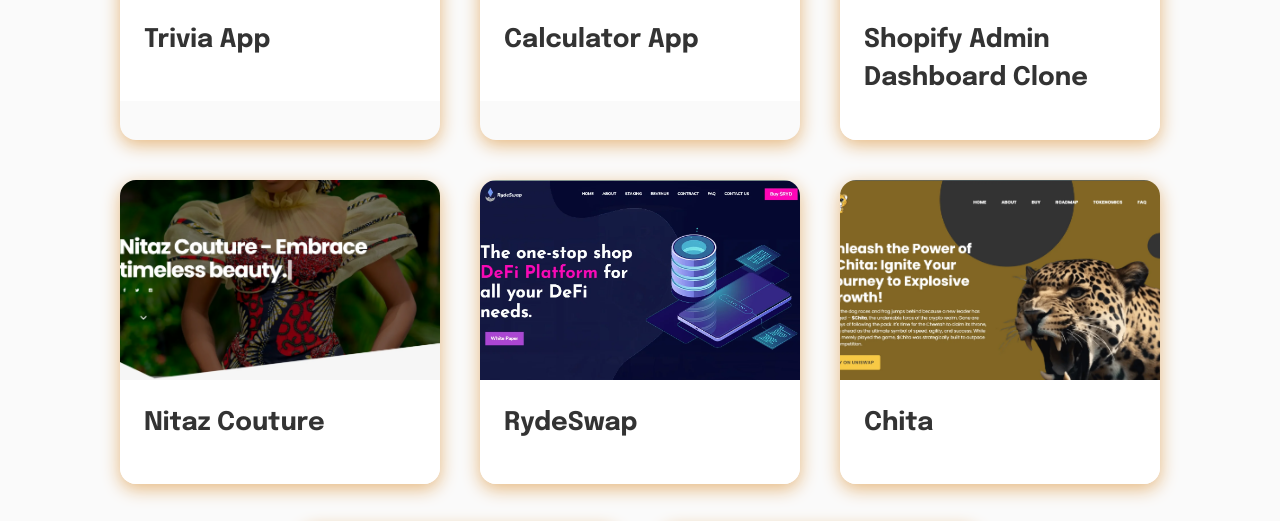
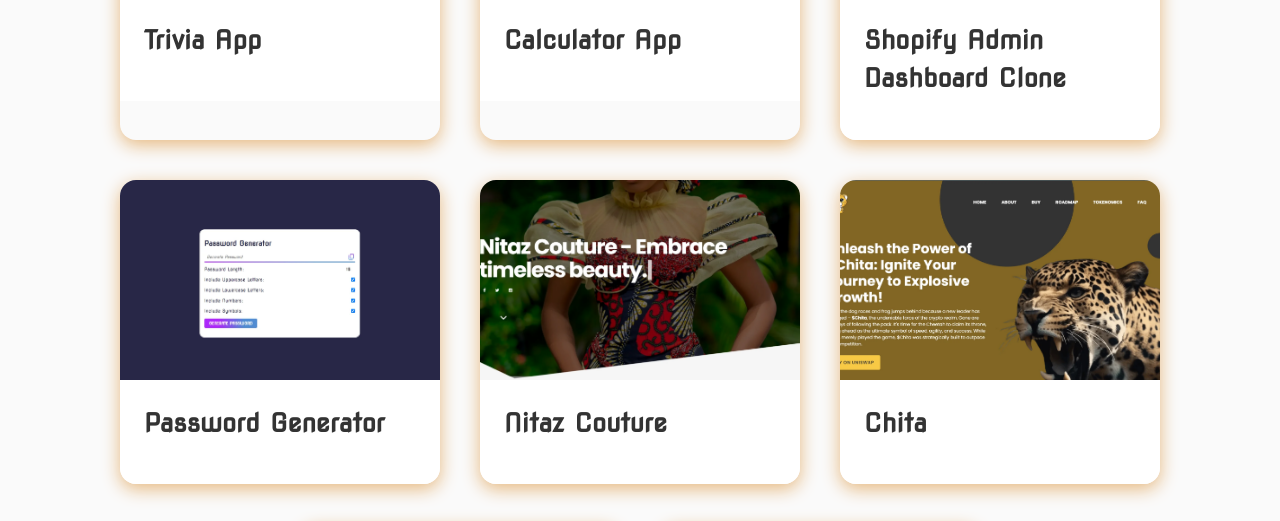
Before and after one commit to Itz-Emmy/Portfolio-Revamp, a website built with webpack: page index.html in a window 1280 px wide. Shown: the part 1158-1679 px from the top of the page. Built offline with nearby package versions, Linux system fonts and the light colour scheme.

Commit message:
Update Portfolio

```diff
--- a/index.html
+++ b/index.html
@@ -6,7 +6,7 @@
     <title>Emmanuel Agbonyeme | Web Developer</title>
     <link rel="shortcut icon" href="./img/favicon.ico" type="image/x-icon" />
     <link
-      href="https://fonts.googleapis.com/css2?family=Epilogue:wght@500;700&display=swap"
+      href="https://fonts.googleapis.com/css2?family=Nova+Square&display=swap"
       rel="stylesheet"
     />
     <link
@@ -204,6 +204,34 @@
             <article>
               <figure>
                 <a
+                  href="https://password-generator-app-indol.vercel.app/"
+                  class="read-more"
+                  title="Visit site"
+                  target="_blank"
+                >
+                  <img
+                    src="./img/pw-app.webp"
+                    alt="Password Generator"
+                    title="Password Generator"
+                    loading="lazy"
+                  />
+                </a>
+              </figure>
+              <div class="article-preview">
+                <a
+                  href="https://password-generator-app-indol.vercel.app/"
+                  class="read-more"
+                  title="Visit site"
+                  target="_blank"
+                >
+                  <h2>Password Generator</h2>
+                </a>
+              </div>
+            </article>
+
+            <article>
+              <figure>
+                <a
                   href="https://nitazcouture.netlify.app/"
                   class="read-more"
                   title="Visit site"
@@ -225,34 +253,6 @@
                   target="_blank"
                 >
                   <h2>Nitaz Couture</h2>
-                </a>
-              </div>
-            </article>
-
-            <article>
-              <figure>
-                <a
-                  href="https://rydeswap.netlify.app/"
-                  class="read-more"
-                  title="Visit site"
-                  target="_blank"
-                >
-                  <img
-                    src="./img/rydeswap.webp"
-                    alt="RydeSwap"
-                    title="RydeSwap"
-                    loading="lazy"
-                  />
-                </a>
-              </figure>
-              <div class="article-preview">
-                <a
-                  href="https://rydeswap.netlify.app/"
-                  class="read-more"
-                  title="Visit site"
-                  target="_blank"
-                >
-                  <h2>RydeSwap</h2>
                 </a>
               </div>
             </article>
--- a/styles.css
+++ b/styles.css
@@ -429,10 +429,10 @@
   margin: 0;
   padding: 0;
   box-sizing: border-box;
+  font-family: "Nova Square", sans-serif;
 }
 
 body {
-  font-family: "Epilogue", sans-serif;
   background: var(--background);
   color: var(--text-color);
   line-height: 1.5;
@@ -1042,6 +1042,10 @@
   flex-direction: column;
 }
 
+input::placeholder {
+  font-size: 0.8rem;
+}
+
 div[data-netlify-recaptcha] {
   margin-bottom: 10px;
 }
```
Also changed, not shown: img/pw-app.webp (added), img/rydeswap.webp (deleted).
